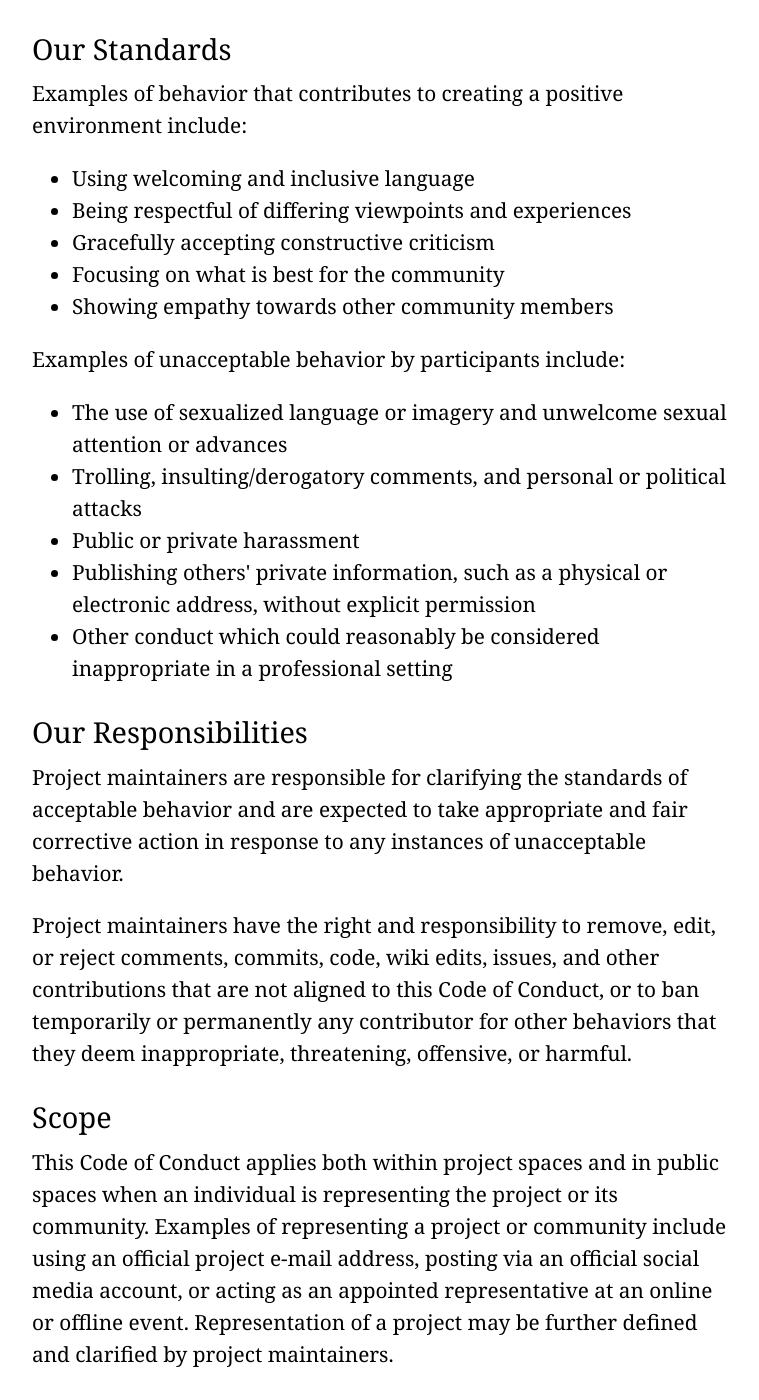
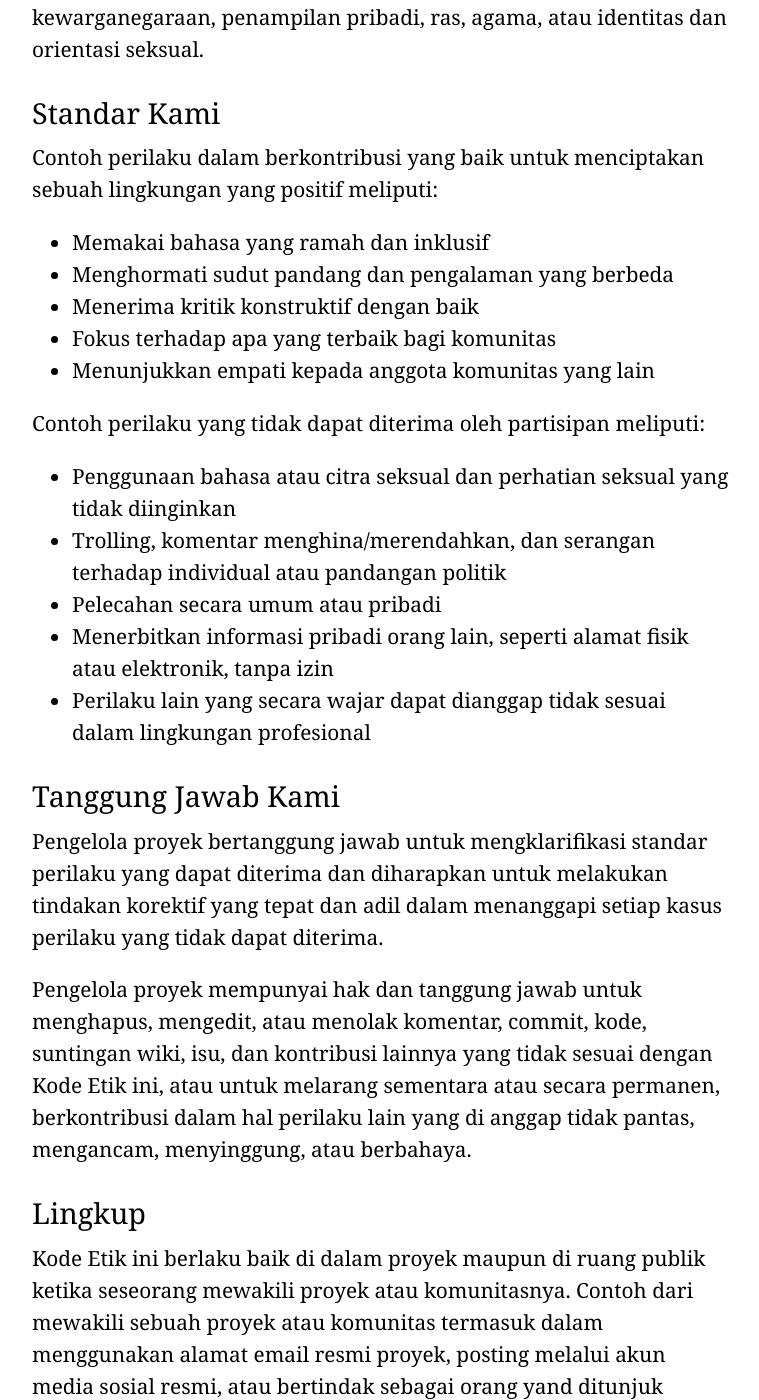
Before and after one commit to rails-id/rails-id.github.io, a Jekyll site: the page built from conduct.html, in a window 1280 px wide and 1400 px high, scrolled down 693 px. Shown: the whole window, without its empty margins (258-1017 px from the left). Built offline with Jekyll 4.4.1, drawn with Linux system fonts in a browser that asks for light colours; some of the changed text lies outside the part shown.

Commit message:
Translate for conduct.html

```diff
--- a/conduct.html
+++ b/conduct.html
@@ -1,120 +1,87 @@
 ---
 layout: page
-title: Code of Conduct
+title: Kode Etik
 permalink: /conduct/
-description: Rails is committed to fostering a welcoming community. If you encounter any unacceptable behavior, follow these steps to report the issue to the core team. We are here to help.
+description: Rails berkomitmen untuk membina komunitas yang ramah. Jika Anda menemukan sesuatu yang tidak dapat diterima, ikuti langkah-langkah ini untuk melaporkan masalah tersebut ke tim inti. Kami siap untuk membantu.
 ---
 
     <section>
-      <h1>Code of Conduct</h1>
+      <h1>Kode Etik</h1>
 
       <figure class="right">
         <img src="/images/conduct.png" alt="Code of Conduct">
       </figure>
 
       <p>
-        Rails is committed to fostering a welcoming community. If you encounter
-        any unacceptable behavior, follow these steps to report the issue to
-        the <a href="/community#core">core team</a>. We are here to help.
+        Rails berkomitmen untuk membina komunitas yang ramah. Jika Anda menemukan sesuatu yang tidak dapat diterima, ikuti langkah-langkah ini untuk melaporkan masalah tersebut ke <a href="/community#core">tim inti</a>. Kami siap untuk membantu.
       </p>
 
-      <h2>Our Pledge</h2>
+      <h2>Ikrar Kami</h2>
 
       <p>
-        In the interest of fostering an open and welcoming environment, we as
-        contributors and maintainers pledge to making participation in our
-        project and our community a harassment-free experience for everyone,
-        regardless of age, body size, disability, ethnicity, gender identity
-        and expression, level of experience, nationality, personal appearance,
-        race, religion, or sexual identity and orientation.
+        Dalam minat kami untuk menumbuhkan lingkungan yang terbuka dan ramah, kami sebagai kontributor dan pengelola berjanji untuk membuat partisipasi dalam proyek kami dan komunitas kami bebas dari pelecehan bagi semua orang, tanpa memandang usia, ukuran tubuh, disabilitas, kelompok etnis, identitas gender dan ekspresinya, tingkat pengalaman, pendidikan, status sosial ekonomi, kewarganegaraan, penampilan pribadi, ras, agama, atau identitas dan orientasi seksual.
       </p>
 
-      <h2>Our Standards</h2>
+      <h2>Standar Kami</h2>
 
       <p>
-        Examples of behavior that contributes to creating a positive
-        environment include:
+        Contoh perilaku dalam berkontribusi yang baik untuk menciptakan sebuah lingkungan yang positif meliputi:
 
         <ul>
-          <li>Using welcoming and inclusive language</li>
-          <li>Being respectful of differing viewpoints and experiences</li>
-          <li>Gracefully accepting constructive criticism</li>
-          <li>Focusing on what is best for the community</li>
-          <li>Showing empathy towards other community members</li>
+          <li>Memakai bahasa yang ramah dan inklusif</li>
+          <li>Menghormati sudut pandang dan pengalaman yang berbeda</li>
+          <li>Menerima kritik konstruktif dengan baik</li>
+          <li>Fokus terhadap apa yang terbaik bagi komunitas</li>
+          <li>Menunjukkan empati kepada anggota komunitas yang lain</li>
         </ul>
       </p>
 
       <p>
-        Examples of unacceptable behavior by participants include:
+        Contoh perilaku yang tidak dapat diterima oleh partisipan meliputi:
 
         <ul>
-          <li>The use of sexualized language or imagery and unwelcome sexual
-            attention or advances</li>
-          <li>Trolling, insulting/derogatory comments, and personal or
-            political attacks</li>
-          <li>Public or private harassment</li>
-          <li>Publishing others' private information, such as a physical or
-            electronic address, without explicit permission</li>
-          <li>Other conduct which could reasonably be considered inappropriate
-            in a professional setting</li>
+          <li>Penggunaan bahasa atau citra seksual dan perhatian seksual yang tidak diinginkan</li>
+          <li>Trolling, komentar menghina/merendahkan, dan serangan terhadap individual atau pandangan politik</li>
+          <li>Pelecahan secara umum atau pribadi</li>
+          <li>Menerbitkan informasi pribadi orang lain, seperti alamat fisik atau elektronik, tanpa izin</li>
+          <li>Perilaku lain yang secara wajar dapat dianggap tidak sesuai dalam lingkungan profesional</li>
         </ul>
       </p>
 
-      <h2>Our Responsibilities</h2>
+      <h2>Tanggung Jawab Kami</h2>
 
       <p>
-        Project maintainers are responsible for clarifying the standards of
-        acceptable behavior and are expected to take appropriate and fair
-        corrective action in response to any instances of unacceptable
-        behavior.
+        Pengelola proyek bertanggung jawab untuk mengklarifikasi standar perilaku yang dapat diterima dan diharapkan untuk melakukan tindakan korektif yang tepat dan adil dalam menanggapi setiap kasus perilaku yang tidak dapat diterima.
       </p>
 
       <p>
-        Project maintainers have the right and responsibility to remove, edit,
-        or reject comments, commits, code, wiki edits, issues, and other
-        contributions that are not aligned to this Code of Conduct, or to ban
-        temporarily or permanently any contributor for other behaviors that
-        they deem inappropriate, threatening, offensive, or harmful.
+        Pengelola proyek mempunyai hak dan tanggung jawab untuk menghapus, mengedit, atau menolak komentar, commit, kode, suntingan wiki, isu, dan kontribusi lainnya yang tidak sesuai dengan Kode Etik ini, atau untuk melarang sementara atau secara permanen, berkontribusi dalam hal perilaku lain yang di anggap tidak pantas, mengancam, menyinggung, atau berbahaya.
       </p>
 
-      <h2>Scope</h2>
+      <h2>Lingkup</h2>
 
       <p>
-        This Code of Conduct applies both within project spaces and in public
-        spaces when an individual is representing the project or its community.
-        Examples of representing a project or community include using an
-        official project e-mail address, posting via an official social media
-        account, or acting as an appointed representative at an online or
-        offline event. Representation of a project may be further defined and
-        clarified by project maintainers.
+        Kode Etik ini berlaku baik di dalam proyek maupun di ruang publik ketika seseorang mewakili proyek atau komunitasnya. Contoh dari mewakili sebuah proyek atau komunitas termasuk dalam menggunakan alamat email resmi proyek, posting melalui akun media sosial resmi, atau bertindak sebagai orang yand ditunjuk menjadi perwakilan di acara online atau offline. Representasi proyek mungkin selanjutnya didefinisikan dan diklarifikasi oleh pengelola proyek.
       </p>
 
-      <h2>Enforcement</h2>
+      <h2>Penegakan</h2>
 
       <p>
-        Instances of abusive, harassing, or otherwise unacceptable behavior may
-        be reported by contacting the project team at <a href="mailto:conduct@rubyonrails.org">conduct@rubyonrails.org</a>.
-        All complaints will be reviewed and investigated and will result in a
-        response that is deemed necessary and appropriate to the circumstances.
-        The project team is obligated to maintain confidentiality with regard
-        to the reporter of an incident. Further details of specific enforcement
-        policies may be posted separately.
+        Kejadian perilaku kasar, pelecehan, atau tidak dapat diterima yang terjadi dapat dilaporkan kepada tim inti proyek di <a href="mailto:conduct@rubyonrails.org">conduct@rubyonrails.org</a>. Semua keluhan akan ditinjau, diselidiki dan akan menghasilkan tanggapan yang dianggap perlu dan sesuai dengan keadaan. Tim inti proyek berkewajiban menjaga kerahasiaan pelapor yang berkenaan dengan laporan suatu insiden. Rincian lebih lanjut tentang kebijakan penegakan khusus akan dipublikasikan secara terpisah.
       </p>
 
       <p>
-        Project maintainers who do not follow or enforce the Code of Conduct in
-        good faith may face temporary or permanent repercussions as determined
-        by other members of the project's leadership.
+        Pengelola proyek yang tidak mengikuti atau melaksanakan Kode Etik dengan itikad baik mungkin akan menghadapi dampak sementara atau permanen seperti yang ditentukan oleh para anggota lain dari pimpinan proyek.
       </p>
 
-      <h2>Attribution</h2>
+      <h2>Atribut</h2>
 
       <p>
-        This Code of Conduct is adapted from the <a href="http://contributor-covenant.org">Contributor Covenant</a>,
-        version 1.4, available at <a href="http://contributor-covenant.org/version/1/4">http://contributor-covenant.org/version/1/4</a>.
+        Kode Etik ini diadaptasi dari <a href="http://contributor-covenant.org">Contributor Covenant</a>,
+        versi 1.4, tersedia di <a href="http://contributor-covenant.org/version/1/4">http://contributor-covenant.org/version/1/4</a>.
       </p>
 
       <p>
-        For a history of updates and revisions to this policy, see the <a href="https://github.com/rails/homepage/commits/master/conduct.html">page history</a>.
+        Untuk riwayat pembaruan dan revisi kebijakan ini, lihat di <a href="https://github.com/rails/homepage/commits/master/conduct.html">riwayat halaman</a>.
       </p>
     </section>
```
